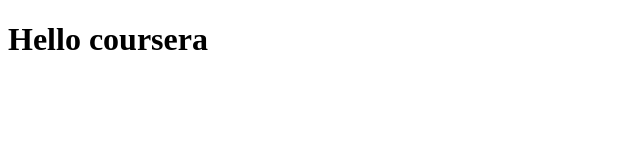
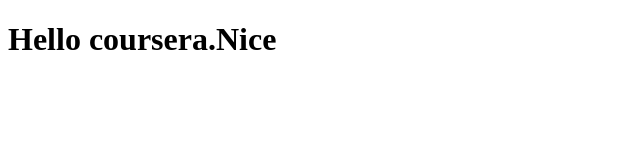
Before and after one commit to karthik109/coursera-test, a plain HTML site: page site/index.html in a window 1280 px wide. Shown: the whole page, without its empty margins (0-640 px from the left). Drawn offline with Linux system fonts and the light colour scheme.

Commit message:
Small adition to content

```diff
--- a/site/index.html
+++ b/site/index.html
@@ -4,6 +4,6 @@
 	<title>Hello Coursera</title>
 </head>
 <body>
-<h1>Hello coursera</h1>
+<h1>Hello coursera.Nice</h1>
 </body>
 </html>
```
